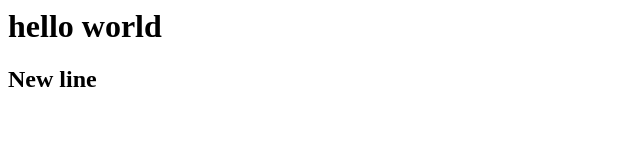
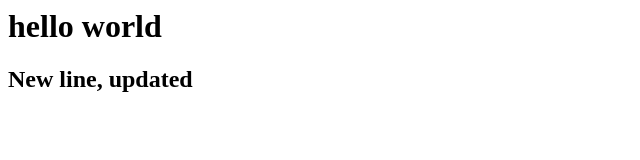
Before and after one commit to ShanthiGanta/mywebpage, a plain HTML site: page index.html in a window 1280 px wide. Shown: the whole page, without its empty margins (0-640 px from the left). Drawn offline with Linux system fonts and the light colour scheme.

Commit message:
Update index.html

```diff
--- a/index.html
+++ b/index.html
@@ -1,2 +1,2 @@
 <h1>hello world</h1>
-<h2>New line</h2>
+<h2>New line, updated </h2>
```
